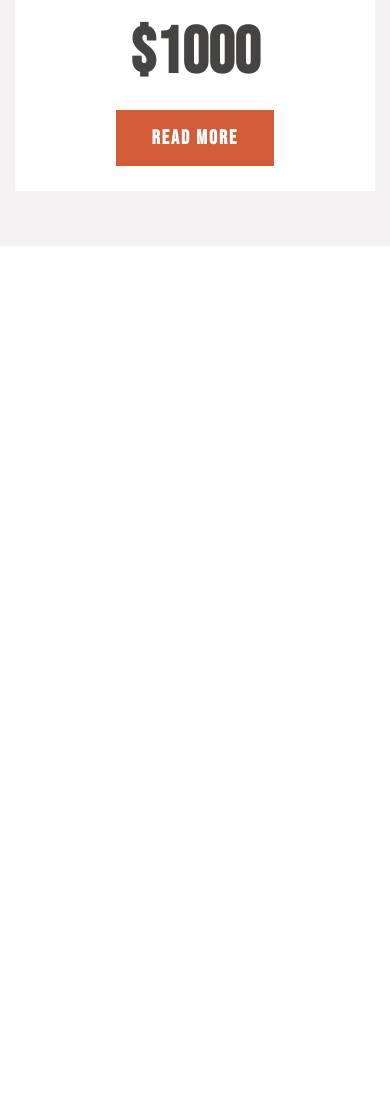
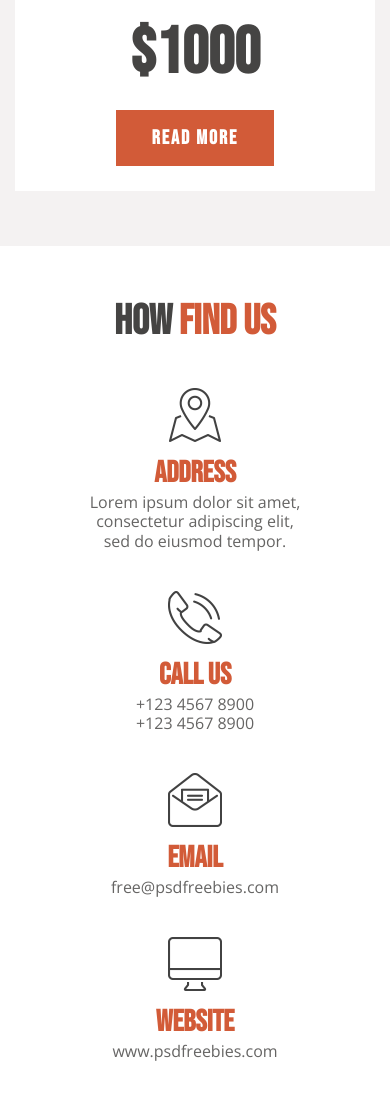
Before and after one commit to jeyofdev/onePage-creative-agency, a website built with webpack: page src/index.html in a window 390 px wide. Shown: the part 7298-8398 px from the top of the page. Before the commit the page ends 7544 px from the top, so only its background shows below. Built offline with nearby package versions, Linux system fonts and the light colour scheme.

Commit message:
css : add the css for the contact section

```diff
--- a/src/index.html
+++ b/src/index.html
@@ -33,6 +33,9 @@
                         </li>
                         <li class="nav-item">
                             <a class="nav-link scroll-trigger" href="#portfolio">Portfolio</a>
+                        </li>
+                        <li class="nav-item">
+                            <a class="nav-link scroll-trigger" href="#contact">Contact</a>
                         </li>
                     </ul>
                 </div>
@@ -287,6 +290,67 @@
                     </div><!-- ./content -->
                 </div>
             </div><!-- ./container-->
-        </section><!-- ./team -->
+        </section><!-- ./packages -->
+
+        <!-- section -->
+        <section id="contact" class="no-padding">
+            <div class="container">
+                <div class="row">
+                    <div class="col-12 col-lg-5 contact-title">
+                        <h2 class="section-title">
+                            <span>How</span>
+                            <span><strong>Find us</strong></span>
+                        </h2>
+
+                        <div class="contact-content">
+                            <div class="row">
+                                <div class="col-12 col-sm-6 col-lg-12 contact-item">
+                                    <img src="img/contact/contact-1.png" alt="">
+                                    <div class="content">
+                                        <h4 class="text-primary">Address</h4>
+                                        <p class="text-gray">
+                                            <span>Lorem ipsum dolor sit amet,</span>
+                                            <span>consectetur adipiscing elit,</span>
+                                            <span>sed do eiusmod tempor.</span>
+                                        </p>
+                                    </div>
+                                </div>
+
+                                <div class="col-12 col-sm-6 col-lg-12 contact-item">
+                                    <img src="img/contact/contact-2.png" alt="">
+                                    <div class="content">
+                                        <h4 class="text-primary">Call us</h4>
+                                        <p class="text-gray">
+                                            <span>+123 4567 8900</span>
+                                            <span>+123 4567 8900</span>
+                                        </p>
+                                    </div>
+                                </div>
+
+                                <div class="col-12 col-sm-6 col-lg-12 contact-item">
+                                    <img src="img/contact/contact-3.png" alt="">
+                                    <div class="content">
+                                        <h4 class="text-primary">Email</h4 class="text-primary">
+                                        <p class="text-gray">free@psdfreebies.com</p>
+                                    </div>
+                                </div>
+
+                                <div class="col-12 col-sm-6 col-lg-12 contact-item">
+                                    <img src="img/contact/contact-4.png" alt="">
+                                    <div class="content">
+                                        <h4 class="text-primary">Website</h4>
+                                        <p class="text-gray">www.psdfreebies.com</p>
+                                    </div>
+                                </div>
+                            </div>
+                        </div>
+                    </div>
+
+                    <div class="col-12 col-lg-7 contact-deco">
+                        <img src="img/bg-contact.jpg" alt="">
+                    </div>
+                </div>
+            </div><!-- ./container-->
+        </section><!-- ./contact -->
     </body>
 </html>
--- a/src/scss/app.scss
+++ b/src/scss/app.scss
@@ -15,3 +15,4 @@
 @import "app/sections/services";
 @import "app/sections/team";
 @import "app/sections/packages";
+@import "app/sections/contact";
--- a/src/scss/app/_custom.scss
+++ b/src/scss/app/_custom.scss
@@ -1,3 +1,8 @@
+body {
+  width: 100%;
+  overflow-x: hidden;
+}
+
 .btn {
   font-family: $font-family-cursive;
   font-weight: bold;
--- a/src/scss/app/_sections.scss
+++ b/src/scss/app/_sections.scss
@@ -1,5 +1,13 @@
+/* =============
+    SECTION
+============= */
 section {
   padding: 55px 0;
+  overflow-x: hidden;
+
+  &.no-padding {
+    padding: 0;
+  }
 
   @include media-breakpoint-up(md) {
     padding: 85px 0;
--- a/src/scss/app/_variables.scss
+++ b/src/scss/app/_variables.scss
@@ -37,6 +37,7 @@ $theme-colors: map-merge(
   (
     "primary":     $primary,
     "secondary":   $secondary,
+    "gray":        $gray,
     "gray-dark":   $gray-dark
   ),
   $theme-colors
--- /dev/null
+++ b/src/scss/app/sections/_contact.scss
@@ -0,0 +1,93 @@
+/* ==================
+    SECTION DECO
+================== */
+#contact .contact-deco {
+  > img {
+    height: auto;
+  }
+
+  @include media-breakpoint-down(md) {
+    display: none;
+  }
+}
+
+
+
+/* ===================
+    SECTION TITLE
+=================== */
+#contact .contact-title {
+  padding-top: rem(55);
+  padding-bottom: rem(40);
+
+  @include media-breakpoint-up(md) {
+    padding-top: rem(85);
+    padding-bottom: rem(55);
+  }
+}
+
+
+
+/* =====================
+    SECTION CONTENT
+===================== */
+#contact .contact-content {
+  display: flex;
+  flex-direction: column;
+  align-items: center;
+  margin-top: rem(45);
+}
+
+#contact .contact-content .contact-item {
+  text-align: center;
+  margin-bottom: rem(40);
+
+  &:last-child {
+    margin-bottom: 0;
+  }
+
+  @include media-breakpoint-between(sm, md) {
+    &:nth-last-child(-n+2) {
+      margin-bottom: 0;
+    }
+  }
+
+  @include media-breakpoint-up(lg) {
+    display: flex;
+    align-items: flex-start;
+  }
+}
+
+
+
+/* ====================
+    CONTENT ITEMS
+==================== */
+@include media-breakpoint-down(md) {
+  #contact .contact-item > img {
+    display: block;
+    margin: 0 auto;
+    margin-bottom: rem(16);
+  }
+}
+
+#contact .contact-item .content {
+  text-align: center;
+  margin-top: rem(10);
+
+  @include media-breakpoint-up(lg) {
+    text-align: left;
+    margin-top: 0;
+    margin-left: rem(30);
+    padding-top: rem(20);
+  }
+
+  h4 {
+    font-size: rem(30);
+    margin-bottom: rem(5);
+  }
+
+  p > span {
+    display: block;
+  }
+}
```
Also changed, not shown: src/img/bg-contact.jpg (added), src/img/contact/contact-1.png (added), src/img/contact/contact-2.png (added), src/img/contact/contact-3.png (added), src/img/contact/contact-4.png (added).
